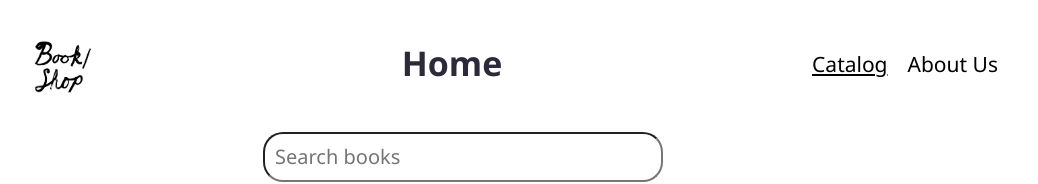
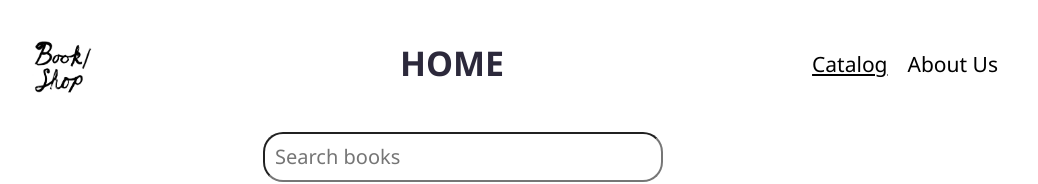
Before and after one commit to evvgenchik/react-rs, a React (Vite) app in the folder react-components/: page / in a window 1280 px wide. Shown: the top 184 px of the page, without its empty margins (125-1163 px from the left). Built offline with nearby package versions, Linux system fonts and the light colour scheme.

Commit message:
feat: add change location header

```diff
--- a/react-components/src/App.tsx
+++ b/react-components/src/App.tsx
@@ -20,8 +20,5 @@ function App() {
     </BrowserRouter>
   );
 }
-// export function WrappedApp() {
-//   return <App />;
-// }
 
 export default App;
--- a/react-components/src/components/Header.tsx
+++ b/react-components/src/components/Header.tsx
@@ -3,26 +3,23 @@ import Menu from './Menu';
 import styles from './header.module.scss';
 import logo from '../assets/logo.webp';
 import { MyState, WithRouterProps } from '../utils/types';
+import withRouter from './WithRouter';
+import LocationTitle from './LocationTitle';
 
 class Header extends React.PureComponent<WithRouterProps, MyState> {
-  constructor(props: WithRouterProps) {
-    super(props);
-    this.state = { value: props.location.pathname };
-  }
-
   render() {
-    const { value } = this.state;
+    const LocationTitleWithRouter = withRouter(LocationTitle);
 
     return (
       <div className={styles.header}>
         <div className={styles.logo}>
           <img src={logo} alt="logo" />
         </div>
-        <h1 className={styles.title}>{value !== '/' ? value : 'Home'}</h1>
+        <LocationTitleWithRouter />
         <Menu />
       </div>
     );
   }
 }
 
-export default Header;
+export default withRouter(Header);
--- /dev/null
+++ b/react-components/src/components/LocationTitle.tsx
@@ -0,0 +1,19 @@
+import React from 'react';
+import { MyState, WithRouterProps } from '../utils/types';
+import styles from './header.module.scss';
+
+class LocationTitle extends React.PureComponent<WithRouterProps, MyState> {
+  constructor(props: WithRouterProps) {
+    super(props);
+    this.state = { value: props.location.pathname };
+  }
+
+  render() {
+    const { value } = this.state;
+    const path = value.slice(1).toUpperCase();
+
+    return <h1 className={styles.title}>{path || 'HOME'}</h1>;
+  }
+}
+
+export default LocationTitle;
--- a/react-components/src/layouts/MainLayout.tsx
+++ b/react-components/src/layouts/MainLayout.tsx
@@ -1,13 +1,10 @@
 import { Outlet } from 'react-router-dom';
 import Header from '../components/Header';
-import withRouter from '../components/WithRouter';
 
 function MainLayout() {
-  const WrappedHeader = withRouter(Header);
-
   return (
     <div className="container">
-      <WrappedHeader />
+      <Header />
       <Outlet />
     </div>
   );
```
